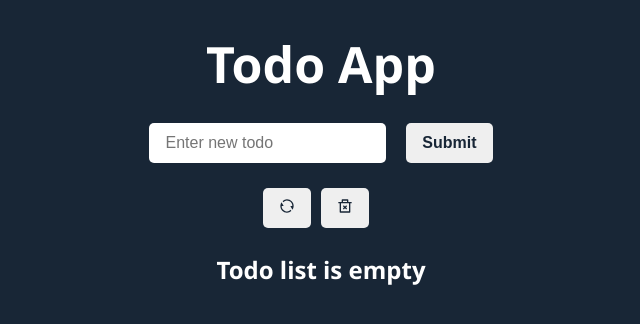
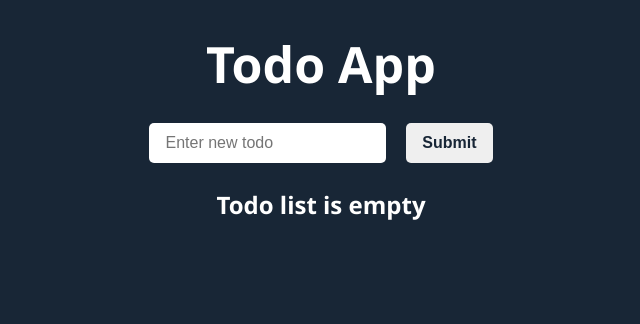
Before and after one commit to alpetrushkin/todo-app-v1, a React (Create React App) app: page / in a window 1280 px wide. Shown: the top 324 px of the page, without its empty margins (319-959 px from the left). Built offline with nearby package versions, Linux system fonts and the light colour scheme.

Commit message:
скрытие блока при отсутствии задач

```diff
--- a/src/App.js
+++ b/src/App.js
@@ -7,7 +7,6 @@ import TodosAction from "./components/Todos/TodosAction";
 
 function App() {
    const [todos, setTodos] = useState([])
-   console.log(todos)
 
    const addTodoHandler = (text) => {
       const newTodo = {title: text, isCompleted: false, id: v1()}
@@ -23,7 +22,7 @@ function App() {
    }
 
    const resetTodosHandler = () => {
-     setTodos([])
+      setTodos([])
    }
 
    const clearTodosHandler = () => {
@@ -34,10 +33,12 @@ function App() {
       <div className="App">
          <h1>Todo App</h1>
          <TodoForm addTodo={addTodoHandler}/>
-         <TodosAction
-            resetTodos={resetTodosHandler}
-            clearTodos={clearTodosHandler}
-         />
+         {!!todos.length
+            && (<TodosAction
+               resetTodos={resetTodosHandler}
+               clearTodos={clearTodosHandler}
+            />)
+         }
          <TodoList
             todos={todos}
             deleteTasks={deleteTasksHandler}
```
